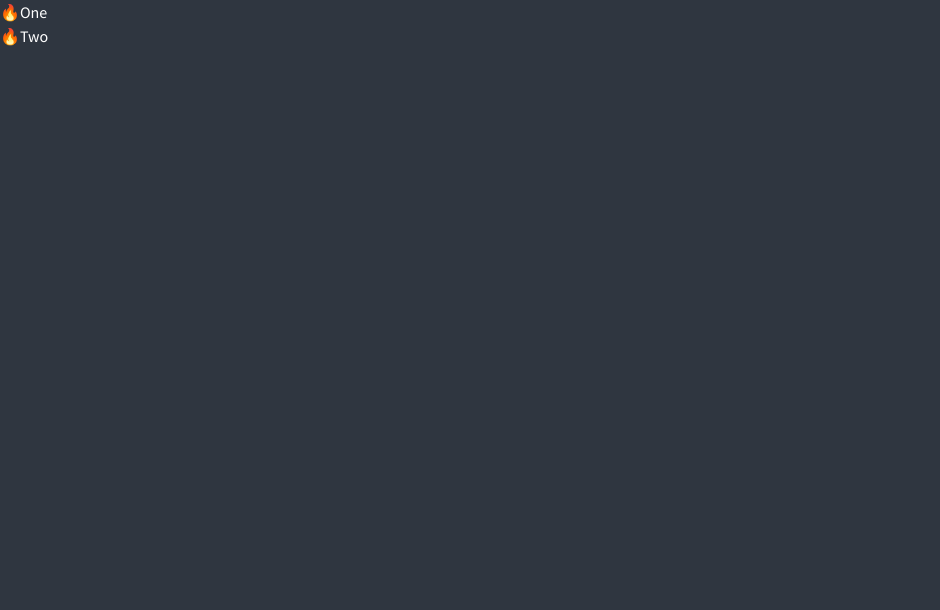
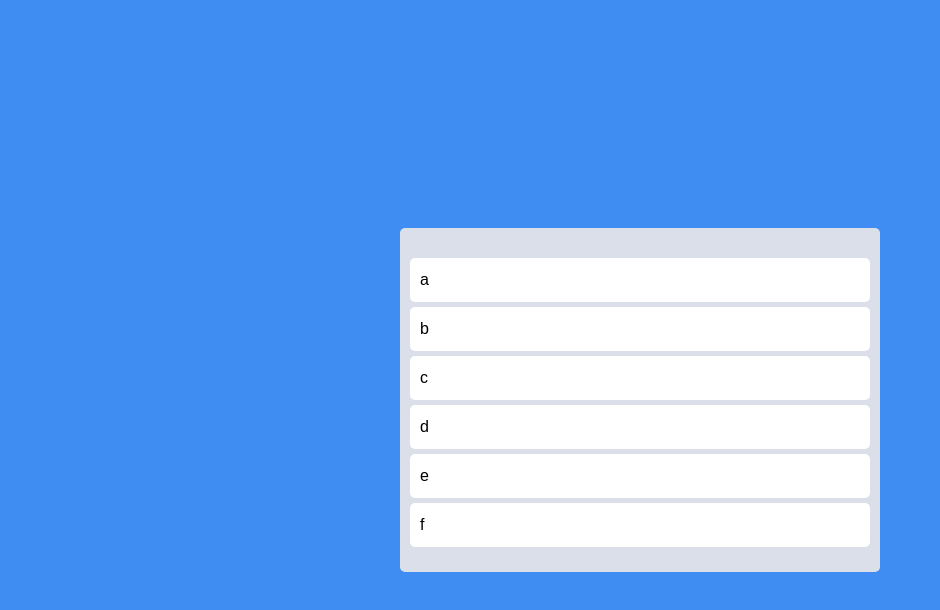
Before and after one commit to 2dowon/NomadCoders_Trello, a React (Create React App) app: page / in a window 1280 px wide. Shown: the top 610 px of the page, without its empty margins (0-940 px from the left). Built offline with nearby package versions, Linux system fonts and the light colour scheme.

Commit message:
💄  add styles for to do list

```diff
--- a/src/App.tsx
+++ b/src/App.tsx
@@ -1,33 +1,67 @@
 import { DragDropContext, Droppable, Draggable } from "react-beautiful-dnd";
+import styled from "styled-components";
+
+const Wrapper = styled.div`
+  display: flex;
+  max-width: 480px;
+  width: 100%;
+  margin: 0 auto;
+  justify-content: center;
+  align-items: center;
+  height: 100vh;
+`;
+
+const Boards = styled.div`
+  display: grid;
+  width: 100%;
+  grid-template-columns: repeat(1, 1fr);
+`;
+
+const Board = styled.div`
+  padding: 20px 10px;
+  padding-top: 30px;
+  background-color: ${(props) => props.theme.boardColor};
+  border-radius: 5px;
+  min-height: 200px;
+`;
+
+const Card = styled.div`
+  border-radius: 5px;
+  margin-bottom: 5px;
+  padding: 10px 10px;
+  background-color: ${(props) => props.theme.cardColor};
+`;
+
+const toDos = ["a", "b", "c", "d", "e", "f"];
 
 function App() {
   const onDragEnd = () => {};
   return (
     <DragDropContext onDragEnd={onDragEnd}>
-      <div>
+      <Wrapper>
+        <Boards>
           <Droppable droppableId="one">
             {(magic) => (
-            <ul ref={magic.innerRef} {...magic.droppableProps}>
-              <Draggable draggableId="first" index={0}>
+              <Board ref={magic.innerRef} {...magic.droppableProps}>
+                {toDos.map((toDo, index) => (
+                  <Draggable draggableId={toDo} index={index}>
                     {(magic) => (
-                  <li ref={magic.innerRef} {...magic.draggableProps}>
-                    <span {...magic.dragHandleProps}>🔥</span>
-                    One
-                  </li>
+                      <Card
+                        ref={magic.innerRef}
+                        {...magic.dragHandleProps}
+                        {...magic.draggableProps}
+                      >
+                        {toDo}
+                      </Card>
                     )}
                   </Draggable>
-              <Draggable draggableId="second" index={1}>
-                {(magic) => (
-                  <li ref={magic.innerRef} {...magic.draggableProps}>
-                    <span {...magic.dragHandleProps}>🔥</span>
-                    Two
-                  </li>
-                )}
-              </Draggable>
-            </ul>
+                ))}
+                {magic.placeholder}
+              </Board>
             )}
           </Droppable>
-      </div>
+        </Boards>
+      </Wrapper>
     </DragDropContext>
   );
 }
--- a/src/index.tsx
+++ b/src/index.tsx
@@ -61,7 +61,7 @@
 body {
   font-family: 'Source Sans Pro', sans-serif;
   background-color:${(props) => props.theme.bgColor};
-  color:${(props) => props.theme.textColor};
+  color:black;
   line-height: 1.5;
 }
 a {
--- a/src/styled.d.ts
+++ b/src/styled.d.ts
@@ -2,10 +2,8 @@
 
 declare module "styled-components" {
   export interface DefaultTheme {
-    textColor: string;
     bgColor: string;
-    accentColor: string;
-    cardBgColor: string;
-    backBtn: string;
+    boardColor: string;
+    cardColor: string;
   }
 }
--- a/src/theme.ts
+++ b/src/theme.ts
@@ -1,17 +1,7 @@
 import { DefaultTheme } from "styled-components";
 
 export const darkTheme: DefaultTheme = {
-  bgColor: "#2f3640",
-  textColor: "white",
-  accentColor: "#9c88ff",
-  cardBgColor: "transparent",
-  backBtn: "/backBtn_w.png",
+  bgColor: "#3F8CF2",
+  boardColor: "#DADFE9",
+  cardColor: "white",
 };
-
-export const lightTheme: DefaultTheme = {
-  bgColor: "whitesmoke",
-  textColor: "black",
-  accentColor: "#9c88ff",
-  cardBgColor: "white",
-  backBtn: "/backBtn_b.png",
-};
```
Lines whose indentation alone changed are shown as unchanged.
